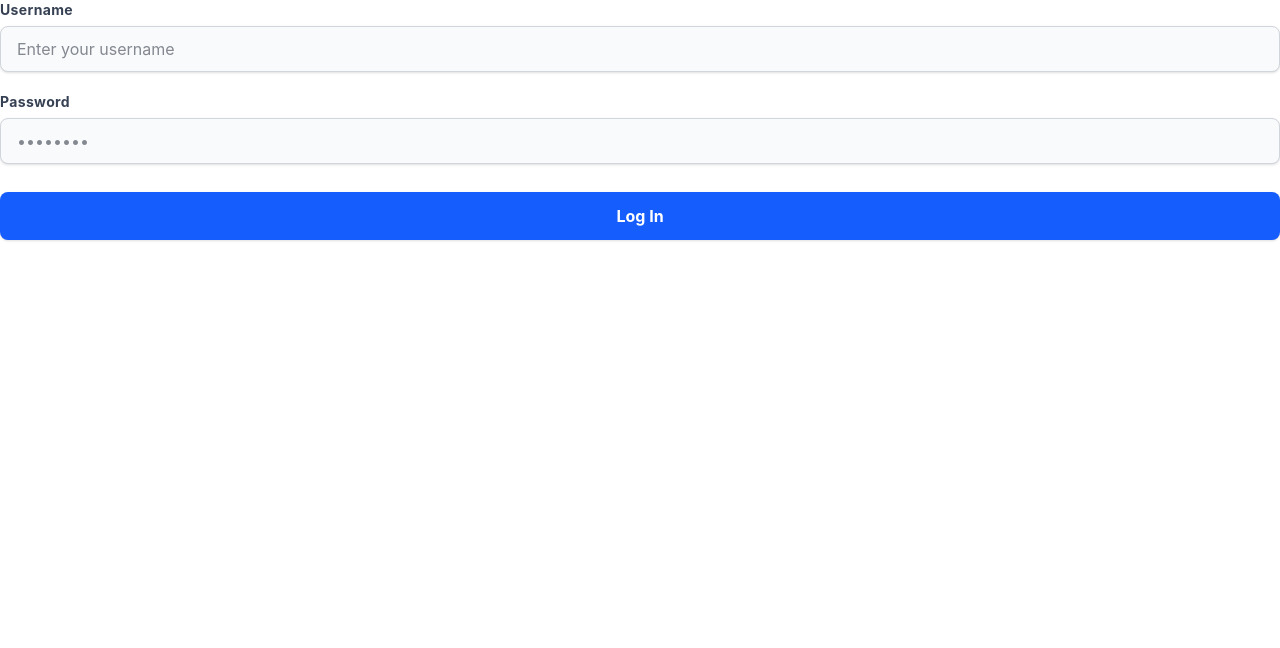
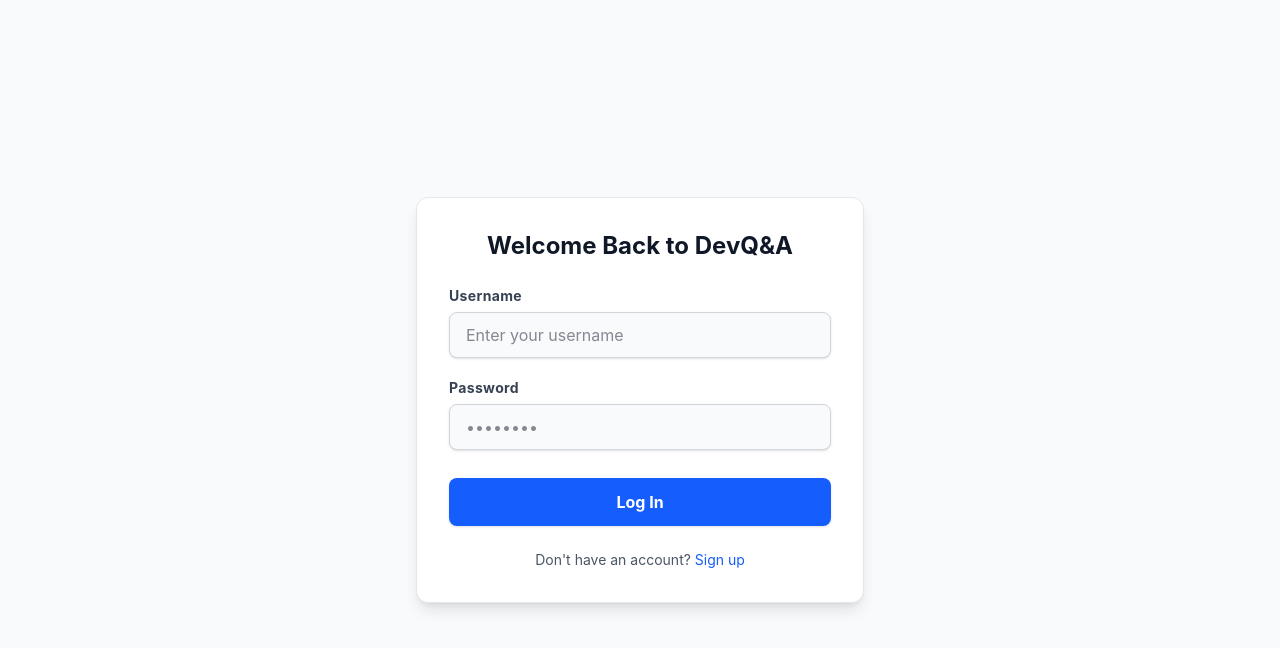
Before and after one commit to SaiBalaji55/Bloging-project, a React (Vite) app in the folder frontend/Blog-Project-Frontend/: page /login in a window 1280 px wide. Shown: the top 648 px of the page. Built offline with nearby package versions, Linux system fonts and the light colour scheme; no server answers.

Commit message:
Enhance UI in Login page

```diff
--- a/frontend/Blog-Project-Frontend/src/Pages/LoginPage.jsx
+++ b/frontend/Blog-Project-Frontend/src/Pages/LoginPage.jsx
@@ -1,51 +1,53 @@
+import { Link, useNavigate } from 'react-router-dom';
 import { useState } from 'react';
+import { useAuth } from '../Context/AuthContext';
+import Login from '../Components/auth_profile/Login'; // Import the form component
 
-const Login = ({ onSubmit, isLoading }) => {
-  // Reverted back to username
-  const [formData, setFormData] = useState({ username: '', password: '' });
+const LoginPage = () => {
+  const { login } = useAuth();
+  const navigate = useNavigate();
+  const [errorMsg, setErrorMsg] = useState('');
+  // This function is triggered when the Login component submits its form
+  const handleLoginSubmit = async (formData) => {
+    setErrorMsg('')
+    console.log("User trying to log in with:", formData.username);
 
-  const handleSubmit = (e) => {
-    e.preventDefault();
-    onSubmit(formData);
+    // 1. Call the mock login function from AuthContext
+    const result = await login(formData);
+
+    // 2. Redirect the user back to the home page
+    if(result.success){
+    navigate('/');
+    }
+    else {
+      // 2. Set the error message if login fails
+      setErrorMsg(result.error || "Invalid login credentials");
+    }
   };
 
   return (
-    <form onSubmit={handleSubmit} className="space-y-5 w-full">
-      <div>
-        <label className="block text-sm font-bold text-gray-700 dark:text-gray-300 mb-1.5 tracking-wide">
-          Username
-        </label>
-        <input
-          type="text"
-          required
-          value={formData.username}
-          onChange={(e) => setFormData({...formData, username: e.target.value})}
-          className="w-full px-4 py-2.5 bg-gray-50 dark:bg-gray-900 border border-gray-300 dark:border-gray-600 rounded-lg focus:ring-2 focus:ring-blue-500 focus:border-blue-500 transition-all text-gray-900 dark:text-white outline-none shadow-sm"
-          placeholder="Enter your username"
-        />
+    <div className="min-h-screen flex items-center justify-center bg-gray-50 dark:bg-gray-900 p-4">
+      <div className="max-w-md w-full bg-white dark:bg-gray-800 p-8 border border-gray-200 dark:border-gray-700 rounded-xl shadow-lg flex flex-col items-center">
+
+        <h1 className="text-2xl font-bold text-center text-gray-900 dark:text-white mb-6">
+          Welcome Back to DevQ&A
+        </h1>
+
+        {errorMsg && (
+          <div className="w-full p-3 mb-4 text-sm text-red-600 bg-red-50 rounded-md border border-red-200 text-center">
+            {errorMsg}
+          </div>
+        )}
+
+        {/* Render the reusable form component here */}
+        <Login onSubmit={handleLoginSubmit} isLoading={false} />
+
+        <p className="mt-6 text-center text-sm text-gray-600 dark:text-gray-400">
+          Don't have an account? <Link to="/register" className="text-blue-600 hover:underline">Sign up</Link>
+        </p>
       </div>
-      <div>
-        <label className="block text-sm font-bold text-gray-700 dark:text-gray-300 mb-1.5 tracking-wide">
-          Password
-        </label>
-        <input
-          type="password"
-          required
-          value={formData.password}
-          onChange={(e) => setFormData({...formData, password: e.target.value})}
-          className="w-full px-4 py-2.5 bg-gray-50 dark:bg-gray-900 border border-gray-300 dark:border-gray-600 rounded-lg focus:ring-2 focus:ring-blue-500 focus:border-blue-500 transition-all text-gray-900 dark:text-white outline-none shadow-sm"
-          placeholder="••••••••"
-        />
-      </div>
-      <button
-        type="submit"
-        disabled={isLoading}
-        className="w-full py-3 px-4 mt-2 bg-blue-600 hover:bg-blue-700 disabled:opacity-50 disabled:cursor-not-allowed text-white font-bold rounded-lg shadow-sm transition-all duration-200"
-      >
-        {isLoading ? 'Logging in...' : 'Log In'}
-      </button>
-    </form>
+    </div>
   );
 };
 
-export default Login;
+export default LoginPage;
```
